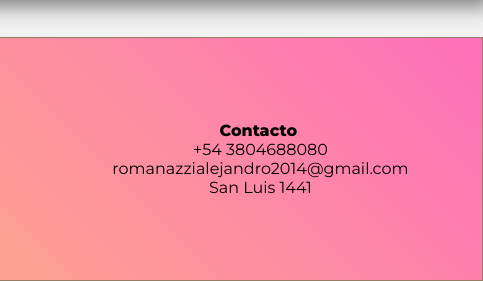
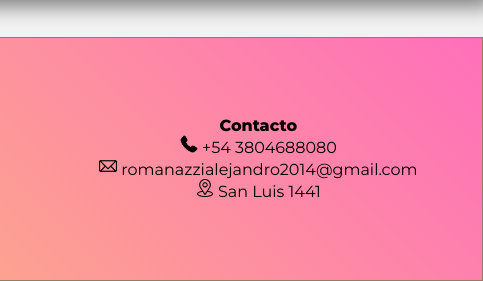
Before and after one commit to AleRomanazzi/CC11-Cosmeticos-con-Magia, a plain HTML site: page index.html in a window 1280 px wide. Shown: the part 3144-3425 px from the top of the page, 797-1280 px from the left. Drawn offline with Linux system fonts and the light colour scheme; the site is published under a folder, as on GitHub Pages, so addresses that start at the root find nothing.

Commit message:
correccion de footer sec contacto

```diff
--- a/index.html
+++ b/index.html
@@ -115,9 +115,9 @@
       </div>
       <div class="contacto"><h4>Contacto</h4>
         <ul>
-          <li><img src="/Imagenes/Iconos/llamada-telefonica.png" alt=""> +54 3804688080</li>
-          <li><img src="/Imagenes/Iconos/correo-electronico-vacio.png" alt=""> romanazzialejandro2014@gmail.com</li>
-          <li><img src="/Imagenes/Iconos/ubicacion.png" alt=""> San Luis 1441</li>
+          <li><img src="./Imagenes/Iconos/llamada-telefonica.png" alt=""> +54 3804688080</li>
+          <li><img src="./Imagenes/Iconos/correo-electronico-vacio.png" alt=""> romanazzialejandro2014@gmail.com</li>
+          <li><img src="./Imagenes/Iconos/ubicacion.png" alt=""> San Luis 1441</li>
         </ul>
       </div>
     </footer>
```
